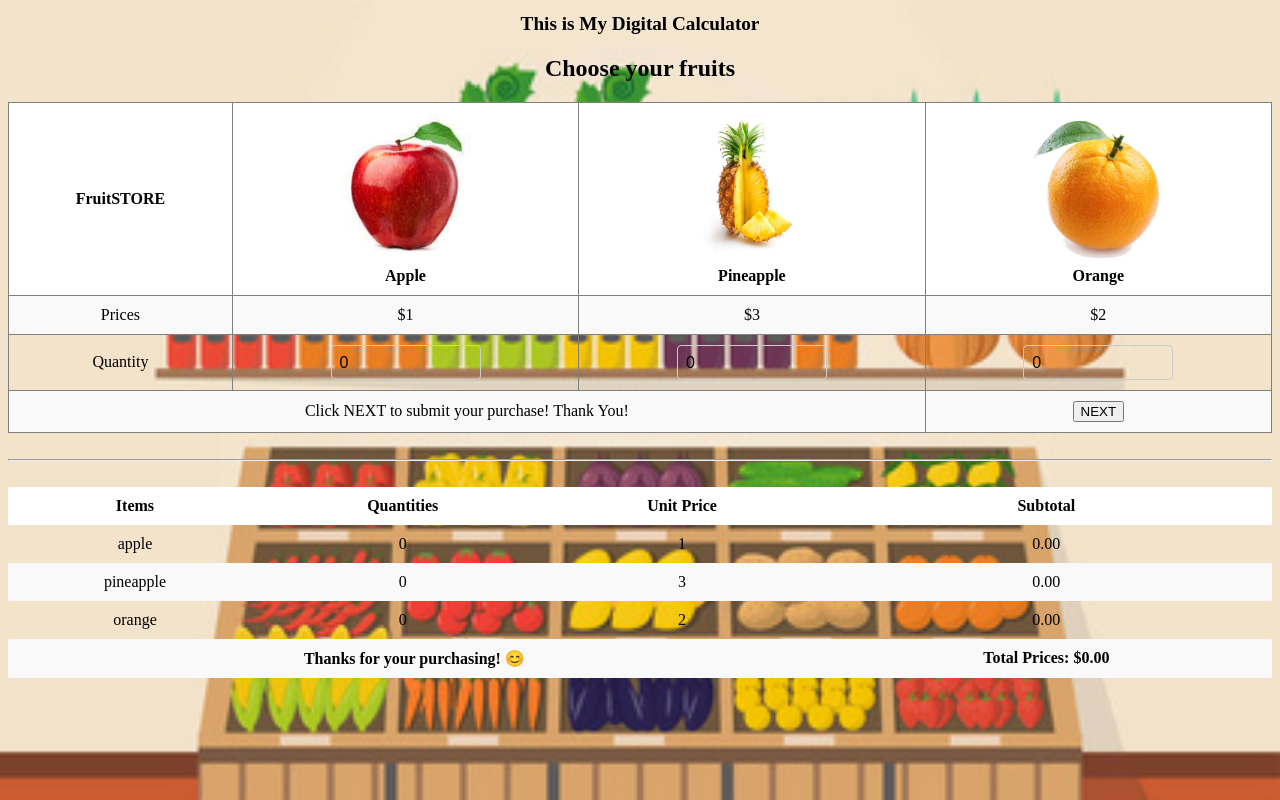
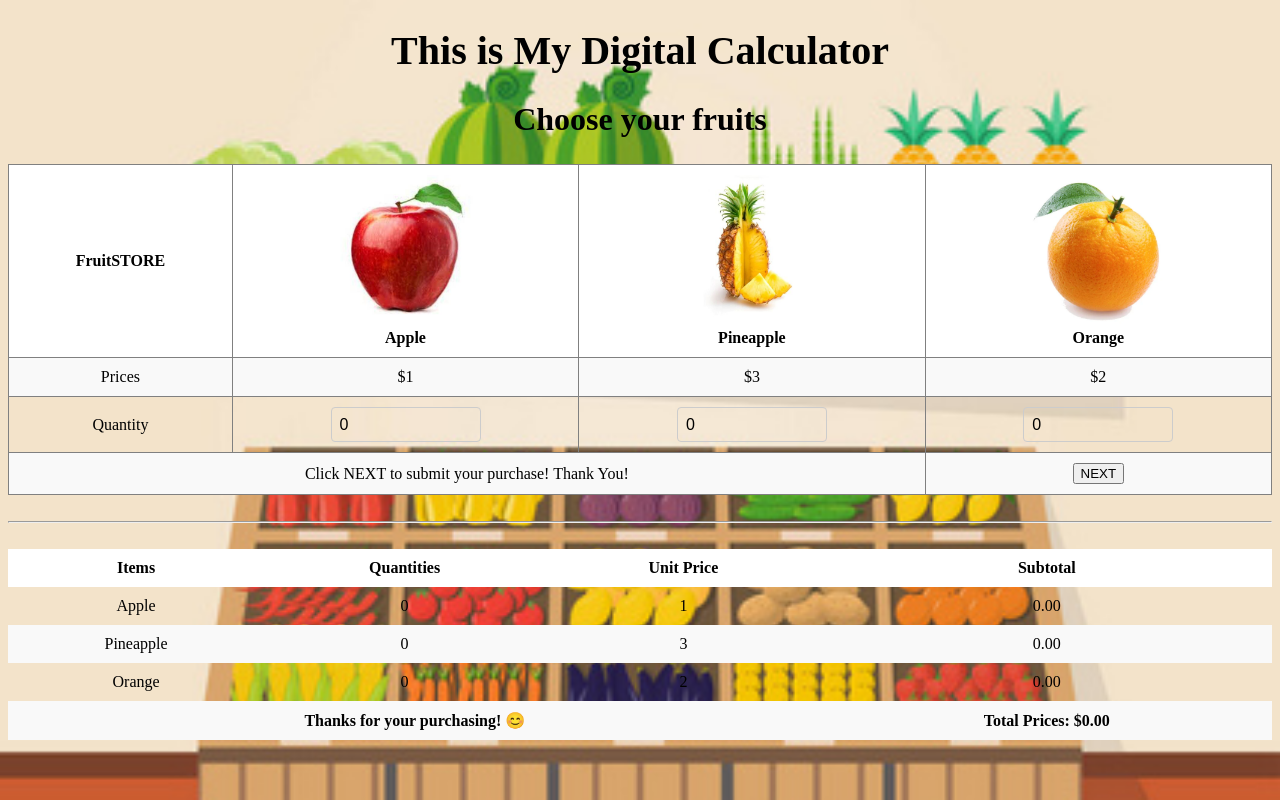
Before and after one commit to Youngerwar/fruits, a plain HTML site: page index.html in a window 1280 px wide. Both pictures are taken after a click on the button "NEXT". Drawn offline with Linux system fonts and the light colour scheme.

Commit message:
Update index.html
Update the style of <H> tag.

```diff
--- a/index.html
+++ b/index.html
@@ -89,7 +89,7 @@
             var cell2 = row1.insertCell();
             var cell3 = row1.insertCell();
             var cell4 = row1.insertCell();
-            cell1.innerHTML = "apple";
+            cell1.innerHTML = "Apple";
             cell2.innerHTML = appleValue;
             cell3.innerHTML = applePrice;
             cell4.innerHTML = (applePrice * parseInt(appleValue)).toFixed(2);
@@ -100,7 +100,7 @@
             var cell6 = row2.insertCell();
             var cell7 = row2.insertCell();
             var cell8 = row2.insertCell();
-            cell5.innerHTML = "pineapple";
+            cell5.innerHTML = "Pineapple";
             cell6.innerHTML = pineappleValue;
             cell7.innerHTML = pineapplePrice;
             cell8.innerHTML = (pineapplePrice * parseInt(pineappleValue)).toFixed(2);
@@ -111,7 +111,7 @@
             var cell10 = row3.insertCell();
             var cell11 = row3.insertCell();
             var cell12 = row3.insertCell();
-            cell9.innerHTML = "orange";
+            cell9.innerHTML = "Orange";
             cell10.innerHTML = orangeValue;
             cell11.innerHTML = orangePrice;
             cell12.innerHTML = (orangePrice * parseInt(orangeValue)).toFixed(2);
@@ -133,8 +133,8 @@
 
 <body>
     <center>
-        <h1 style="font-size: larger;">This is My Digital Calculator</h1>
-        <h2>Choose your fruits</h2>
+        <h1 style="font-size: 250%; ">This is My Digital Calculator</h1>
+        <h2 style="font-size: 200%; ">Choose your fruits</h2>
         <form onsubmit="showDynamicTable(event)">
             <table border="1">
                 <tr>
```
